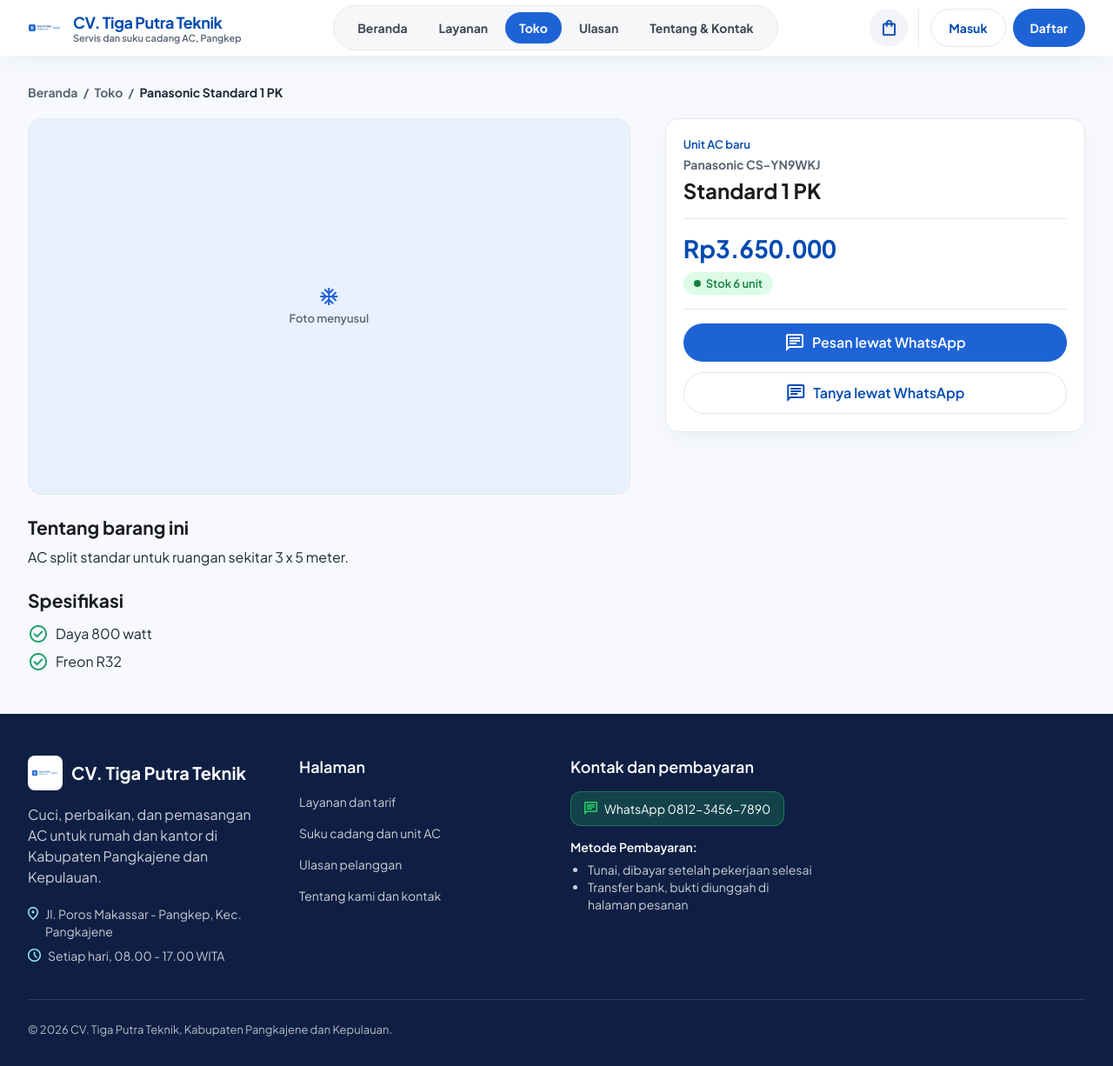
After one commit to andimuhammadyusranharis/Website-Layanan-Pendingin-Udara, a Laravel app: a page that uses resources/views/pengguna/toko-detail.blade.php in a window 1280 px wide. The commit adds this page. Shown: the whole page at 87% size. Run offline with Laravel 12, Linux system fonts and the light colour scheme; data comes from the database, SQL or seed files in the repository; style sheets or scripts are compiled from the project's sources.

Commit message:
fitur(produk): toko membaca database dan halaman detail produk

```diff
--- a/app/Http/Controllers/TokoController.php
+++ b/app/Http/Controllers/TokoController.php
@@ -2,39 +2,80 @@
 
 namespace App\Http\Controllers;
 
+use App\Enums\KategoriProduk;
+use App\Models\Produk;
+use App\Services\ProdukService;
+use Illuminate\Support\Collection;
 use Illuminate\View\View;
 
 class TokoController extends Controller
 {
+    public function __construct(private readonly ProdukService $produkService) {}
+
     /**
-     * Tampilkan katalog toko. Datanya masih dummy sampai tabel produk tersedia.
-     * Foto menunggu foto asli barang di toko, sementara tampil panel "Foto menyusul".
+     * Tampilkan katalog toko dari database, sama dengan yang dikelola admin.
+     * Unit AC dan komponen dipisah karena bentuk kartunya berbeda.
      */
     public function index(): View
     {
+        $produk = $this->produkService->daftarAktif();
+        [$unitAc, $komponen] = $produk->partition(fn (Produk $item): bool => $item->kategori === KategoriProduk::UnitAc);
+
         return view('pengguna.toko', [
-            'kategoriProduk' => [
-                ['slug' => 'unit-ac', 'nama' => 'Unit AC baru'],
-                ['slug' => 'kelistrikan', 'nama' => 'Kapasitor dan kelistrikan'],
-                ['slug' => 'freon', 'nama' => 'Freon'],
-                ['slug' => 'pipa', 'nama' => 'Pipa tembaga'],
-                ['slug' => 'aksesoris', 'nama' => 'Remote dan aksesoris'],
-            ],
-            'merekPopuler' => ['Daikin', 'Panasonic', 'Sharp', 'Gree', 'LG', 'Mitsubishi Electric'],
-            'unitAc' => [
-                ['id' => 101, 'slug_kategori' => 'unit-ac', 'merek' => 'Daikin', 'model' => 'FTKQ15UVM4', 'nama' => 'Flash Inverter 0,5 PK', 'spesifikasi' => ['Daya 340 watt', 'Freon R32'], 'harga' => 4250000, 'stok' => 4, 'gambar' => 'images/toko-unit-daikin.jpg'],
-                ['id' => 102, 'slug_kategori' => 'unit-ac', 'merek' => 'Panasonic', 'model' => 'CS-YN9WKJ', 'nama' => 'Standard 1 PK', 'spesifikasi' => ['Daya 800 watt', 'Freon R32'], 'harga' => 3650000, 'stok' => 6, 'gambar' => 'images/toko-unit-panasonic.jpg'],
-                ['id' => 103, 'slug_kategori' => 'unit-ac', 'merek' => 'Sharp', 'model' => 'AH-A5SAY', 'nama' => 'Jetstream 0,5 PK', 'spesifikasi' => ['Daya 390 watt', 'Freon R32'], 'harga' => 3150000, 'stok' => 5, 'gambar' => 'images/toko-unit-sharp.jpg'],
-                ['id' => 104, 'slug_kategori' => 'unit-ac', 'merek' => 'Gree', 'model' => 'GWC-12MOO5', 'nama' => 'Standard 1,5 PK', 'spesifikasi' => ['Daya 1.050 watt', 'Freon R32'], 'harga' => 4850000, 'stok' => 3, 'gambar' => 'images/toko-unit-gree.jpg'],
-            ],
-            'produk' => [
-                ['id' => 1, 'slug_kategori' => 'kelistrikan', 'kategori' => 'Kelistrikan', 'nama' => 'Kapasitor AC 30+1,5 uF 450V', 'deskripsi' => 'Untuk AC Daikin, Panasonic, dan Changhong 0,5 sampai 1 PK. Ganti bila AC tidak mau menyala atau kompresor berdengung.', 'harga' => 85000, 'satuan' => null, 'stok' => 16, 'gambar' => 'images/toko-kapasitor.jpg'],
-                ['id' => 2, 'slug_kategori' => 'freon', 'kategori' => 'Freon', 'nama' => 'Freon R32 tabung 3 kg', 'deskripsi' => 'Untuk AC baru yang memakai freon R32. Tabung masih bersegel.', 'harga' => 195000, 'satuan' => null, 'stok' => 12, 'gambar' => 'images/toko-freon.jpg'],
-                ['id' => 3, 'slug_kategori' => 'pipa', 'kategori' => 'Pipa tembaga', 'nama' => 'Pipa tembaga 1/4 + 3/8 inci, tebal 0,61 mm', 'deskripsi' => 'Panjang 5 meter per roll. Bisa dipakai untuk AC dengan freon R32 dan R410A.', 'harga' => 240000, 'satuan' => 'roll (5 m)', 'stok' => 9, 'gambar' => 'images/toko-pipa.jpg'],
-                ['id' => 4, 'slug_kategori' => 'aksesoris', 'kategori' => 'Remote', 'nama' => 'Remote AC universal', 'deskripsi' => 'Bisa untuk Daikin, Sharp, Panasonic, Gree, LG, dan AUX. Sudah termasuk baterai.', 'harga' => 65000, 'satuan' => null, 'stok' => 20, 'gambar' => 'images/toko-remote.jpg'],
-                ['id' => 5, 'slug_kategori' => 'aksesoris', 'kategori' => 'Pembuangan air', 'nama' => 'Pompa pembuangan air AC Kingpump', 'deskripsi' => 'Untuk AC yang airnya menetes ke lantai atau plafon karena saluran pembuangan tidak bisa dibuat miring.', 'harga' => 380000, 'satuan' => null, 'stok' => 2, 'gambar' => 'images/toko-pompa.jpg'],
-                ['id' => 6, 'slug_kategori' => 'aksesoris', 'kategori' => 'Dudukan', 'nama' => 'Bracket outdoor galvanis', 'deskripsi' => 'Dudukan unit luar untuk AC sampai 2 PK. Sudah termasuk dynabolt.', 'harga' => 75000, 'satuan' => 'pasang', 'stok' => 15, 'gambar' => 'images/toko-bracket.jpg'],
-            ],
+            'kategoriProduk' => $this->kategoriTersedia($produk),
+            'merekPopuler' => $unitAc->pluck('merek')->filter()->unique()->sort()->values()->all(),
+            'unitAc' => $unitAc->map(fn (Produk $item): array => $this->untukTampilan($item))->values()->all(),
+            'produk' => $komponen->map(fn (Produk $item): array => $this->untukTampilan($item))->values()->all(),
         ]);
     }
+
+    /**
+     * Halaman detail satu produk aktif. Slug yang salah atau produk nonaktif menghasilkan 404.
+     */
+    public function show(string $slug): View
+    {
+        return view('pengguna.toko-detail', [
+            'produk' => $this->untukTampilan($this->produkService->cariAktif($slug)),
+        ]);
+    }
+
+    /**
+     * Tombol saring hanya memuat kategori yang punya produk aktif.
+     *
+     * @param  Collection<int, Produk>  $produk
+     * @return list<array{slug: string, nama: string}>
+     */
+    private function kategoriTersedia(Collection $produk): array
+    {
+        return collect(KategoriProduk::cases())
+            ->filter(fn (KategoriProduk $kategori): bool => $produk->contains(fn (Produk $item): bool => $item->kategori === $kategori))
+            ->map(fn (KategoriProduk $kategori): array => ['slug' => $kategori->value, 'nama' => $kategori->label()])
+            ->values()
+            ->all();
+    }
+
+    /**
+     * Ubah model menjadi array dengan kunci yang dipakai view Toko. Merek dan model diubah menjadi
+     * teks kosong bila tidak ada, karena view memakainya untuk Str::slug dan teks pencarian.
+     *
+     * @return array{id: int, slug: string, slug_kategori: string, kategori: string, nama: string, deskripsi: string, merek: string, model: string, spesifikasi: list<string>, harga: int, satuan: ?string, stok: int, gambar: ?string}
+     */
+    private function untukTampilan(Produk $produk): array
+    {
+        return [
+            'id' => $produk->id_produk,
+            'slug' => $produk->slug,
+            'slug_kategori' => $produk->kategori->value,
+            'kategori' => $produk->kategori->label(),
+            'nama' => $produk->nama,
+            'deskripsi' => $produk->deskripsi,
+            'merek' => (string) $produk->merek,
+            'model' => (string) $produk->model,
+            'spesifikasi' => $produk->spesifikasi ?? [],
+            'harga' => $produk->harga,
+            'satuan' => $produk->satuan,
+            'stok' => $produk->stok,
+            'gambar' => $produk->url_gambar,
+        ];
+    }
 }
--- /dev/null
+++ b/resources/views/pengguna/toko-detail.blade.php
@@ -0,0 +1,86 @@
+<x-layouts.pengguna :title="trim($produk['merek'].' '.$produk['nama'])">
+    {{-- Variabel: $produk (satu produk, bentuknya sama dengan kartu di halaman Toko) --}}
+    @php
+        $rupiah = fn (int $nilai): string => 'Rp'.number_format($nilai, 0, ',', '.');
+
+        $namaLengkap = trim($produk['merek'].' '.$produk['nama']);
+        $unitAc = $produk['slug_kategori'] === \App\Enums\KategoriProduk::UnitAc->value;
+        $tautanTanya = config('usaha.whatsapp.tautan').'?text='.rawurlencode("Halo, saya ingin bertanya tentang {$namaLengkap}.");
+
+        $kelasTombolKedua = 'flex min-h-12 items-center justify-center gap-2 rounded-full border border-border-subtle bg-white px-6 text-label-lg text-primary transition-colors duration-200 hover:border-primary-container hover:bg-surface-tint';
+    @endphp
+
+    <div class="mx-auto w-full max-w-[1280px] px-4 pt-6 pb-8 lg:px-8 lg:pt-8 lg:pb-12">
+        <nav aria-label="Jejak halaman" class="mb-5">
+            <ol class="flex flex-wrap items-center gap-1.5 text-label-md text-text-secondary">
+                <li><a href="{{ route('beranda') }}" class="hover:text-primary hover:underline">Beranda</a></li>
+                <li aria-hidden="true">/</li>
+                <li><a href="{{ route('toko.index') }}" class="hover:text-primary hover:underline">Toko</a></li>
+                <li aria-hidden="true">/</li>
+                <li aria-current="page" class="text-text-primary">{{ $namaLengkap }}</li>
+            </ol>
+        </nav>
+
+        <div class="grid grid-cols-1 gap-6 lg:grid-cols-12 lg:gap-x-10 lg:gap-y-6">
+            {{-- Foto --}}
+            <div class="aspect-[8/5] overflow-hidden rounded-2xl border border-border-subtle bg-surface-container-low lg:col-span-7">
+                <x-pengguna.foto :src="$produk['gambar']" :alt="$namaLengkap" :ikon="$unitAc ? 'ac_unit' : 'settings'" />
+            </div>
+
+            {{-- Harga dan pembelian --}}
+            <aside class="lg:col-span-5 lg:col-start-8 lg:row-span-2 lg:row-start-1" aria-label="Harga dan pembelian">
+                <div class="flex flex-col gap-4 rounded-2xl border border-border-subtle bg-white p-5 shadow-[0px_10px_30px_-5px_rgba(20,64,127,0.06)] lg:sticky lg:top-24">
+                    <div class="flex flex-col gap-1">
+                        <p class="text-label-sm text-primary">{{ $produk['kategori'] }}</p>
+                        @if ($produk['merek'] !== '')
+                            <p class="text-label-md text-text-secondary">{{ $produk['merek'] }} {{ $produk['model'] }}</p>
+                        @endif
+                        <h1 class="text-headline-lg-mobile text-on-surface">{{ $produk['nama'] }}</h1>
+                    </div>
+
+                    <div class="flex flex-col gap-2 border-y border-border-subtle py-4">
+                        <span class="flex items-baseline gap-1">
+                            <span class="text-[28px] leading-9 font-bold text-primary tabular-nums">{{ $rupiah($produk['harga']) }}</span>
+                            @if ($produk['satuan'])
+                                <span class="text-label-md text-text-secondary">/ {{ $produk['satuan'] }}</span>
+                            @endif
+                        </span>
+                        <div>
+                            <x-pengguna.stok :stok="$produk['stok']" :satuan="$unitAc ? 'unit' : null" />
+                        </div>
+                    </div>
+
+                    <div class="flex flex-col gap-3">
+                        <x-pengguna.tombol-beli :barang="$produk" :nama="$namaLengkap" />
+                        <a href="{{ $tautanTanya }}" target="_blank" rel="noopener" class="{{ $kelasTombolKedua }}">
+                            <span class="material-symbols-outlined text-[20px]" aria-hidden="true">chat</span>
+                            Tanya lewat WhatsApp
+                        </a>
+                    </div>
+                </div>
+            </aside>
+
+            {{-- Penjelasan --}}
+            <div class="flex flex-col gap-6 lg:col-span-7">
+                <section aria-labelledby="judul-tentang" class="flex flex-col gap-2">
+                    <h2 id="judul-tentang" class="text-headline-md text-on-surface">Tentang barang ini</h2>
+                    <p class="max-w-[68ch] text-body-md whitespace-pre-line text-text-primary">{{ $produk['deskripsi'] }}</p>
+                </section>
+
+                @if (count($produk['spesifikasi']) > 0)
+                    <section aria-labelledby="judul-spesifikasi" class="flex flex-col gap-3">
+                        <h2 id="judul-spesifikasi" class="text-headline-md text-on-surface">Spesifikasi</h2>
+                        <ul class="flex flex-col gap-2">
+                            @foreach ($produk['spesifikasi'] as $poin)
+                                <li class="flex items-start gap-2 text-body-md text-text-primary">
+                                    <span class="material-symbols-outlined text-[22px] text-status-success" aria-hidden="true">check_circle</span>
+                                    {{ $poin }}
+                                </li>
+                            @endforeach
+                        </ul>
+                    </section>
+                @endif
+            </div>
+        </div>
+    </div>
+</x-layouts.pengguna>
--- a/routes/web.php
+++ b/routes/web.php
@@ -19,6 +19,7 @@ use Illuminate\Support\Facades\Route;
 Route::get('/', [BerandaController::class, 'index'])->name('beranda');
 Route::get('/layanan', [LayananController::class, 'index'])->name('layanan.index');
 Route::get('/layanan/{slug}', [LayananController::class, 'show'])->name('layanan.show');
+Route::get('/toko/{slug}', [TokoController::class, 'show'])->name('toko.show');
 Route::get('/toko', [TokoController::class, 'index'])->name('toko.index');
 Route::get('/ulasan', [UlasanController::class, 'index'])->name('ulasan.index');
 Route::get('/kontak', [KontakController::class, 'index'])->name('kontak.index');
```
Also changed, not shown: resources/views/pengguna/toko.blade.php (+5 -5 lines), tests/Feature/HalamanKatalogTest.php (+13 -1 lines).
